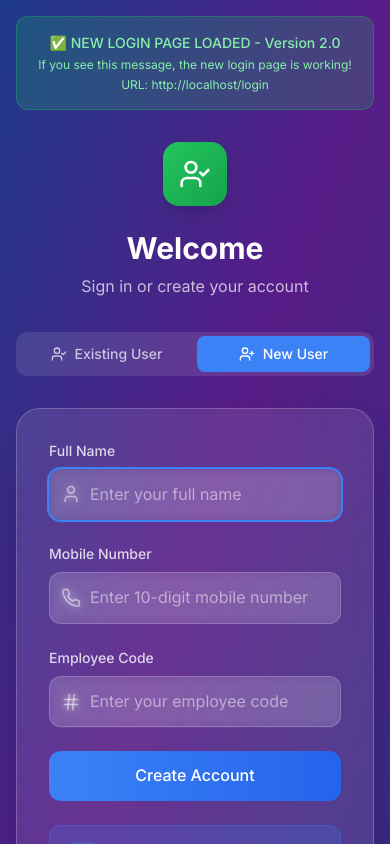
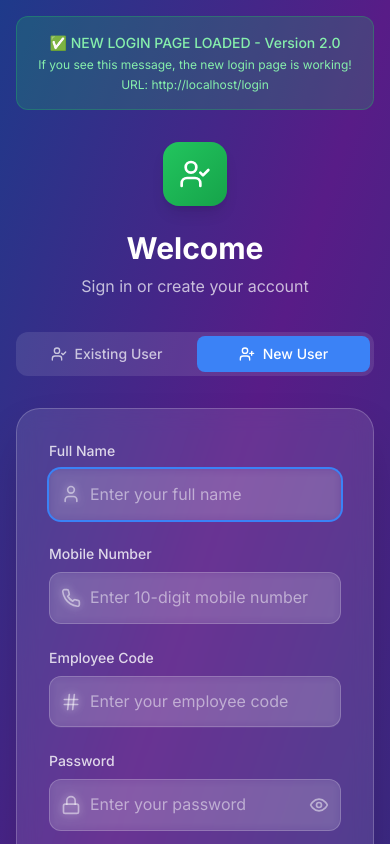
Before and after one commit to dipteshpadval/WEB-BASE-APPLICATION, a React (Vite) app in the folder frontend/: page /login in a window 390 px wide. Both pictures are taken after a click on the button "New User". Shown: the top 844 px of the page. Built offline with nearby package versions, Linux system fonts and the light colour scheme; no server answers.

Commit message:
Add password field to user registration - users can now register with name, employeeCode, mobile, and password

```diff
--- a/frontend/src/contexts/AuthContext.tsx
+++ b/frontend/src/contexts/AuthContext.tsx
@@ -15,7 +15,7 @@ interface AuthContextType {
   user: User | null
   isAdmin: boolean
   isAuthenticated: boolean
-  register: (userData: { name: string; mobile: string; employeeCode: string }) => Promise<void>
+  register: (userData: { name: string; mobile: string; employeeCode: string; password: string }) => Promise<void>
   login: (employeeCode: string, password: string) => Promise<void>
   logout: () => void
   isLoading: boolean
@@ -51,10 +51,10 @@ export function AuthProvider({ children }: { children: React.ReactNode }) {
     }
   }, [])
 
-  const register = async (userData: { name: string; mobile: string; employeeCode: string }) => {
+  const register = async (userData: { name: string; mobile: string; employeeCode: string; password: string }) => {
     setIsLoading(true)
     try {
-      const response = await authAPI.register(userData.name, userData.mobile, userData.employeeCode)
+      const response = await authAPI.register(userData.name, userData.mobile, userData.employeeCode, userData.password)
       toast.success(response.message)
     } catch (error: any) {
       console.error('Registration error:', error)
--- a/frontend/src/lib/api.ts
+++ b/frontend/src/lib/api.ts
@@ -121,8 +121,8 @@ export const authAPI = {
     return response.data
   },
 
-  register: async (name: string, mobile: string, employeeCode: string): Promise<{ user: User; message: string }> => {
-    const response = await api.post('/auth/register', { name, mobile, employeeCode })
+  register: async (name: string, mobile: string, employeeCode: string, password: string): Promise<{ user: User; message: string }> => {
+    const response = await api.post('/auth/register', { name, mobile, employeeCode, password })
     return response.data
   },
 
--- a/frontend/src/pages/Login.tsx
+++ b/frontend/src/pages/Login.tsx
@@ -22,7 +22,8 @@ export default function Login() {
   const [registerData, setRegisterData] = useState({
     name: '',
     mobile: '',
-    employeeCode: ''
+    employeeCode: '',
+    password: '', // Add password field
   })
 
   // Debug logging
@@ -112,7 +113,7 @@ export default function Login() {
       await register(registerData)
       toast.success('Registration successful! Please wait for admin approval.')
       setActiveTab('login')
-      setRegisterData({ name: '', mobile: '', employeeCode: '' })
+      setRegisterData({ name: '', mobile: '', employeeCode: '', password: '' })
     } catch (error: any) {
       console.error('❌ Registration error:', error)
       toast.error(error.message || 'Registration failed')
@@ -358,6 +359,41 @@ export default function Login() {
                 )}
               </div>
 
+              {/* Password Field */}
+              <div>
+                <label className="block text-sm font-medium text-white/80 mb-2">
+                  Password
+                </label>
+                <div className="relative">
+                  <div className="absolute inset-y-0 left-0 pl-3 flex items-center pointer-events-none">
+                    <Lock className="h-5 w-5 text-white/50" />
+                  </div>
+                  <input
+                    type={showPassword ? 'text' : 'password'}
+                    value={registerData.password}
+                    onChange={(e) => handleInputChange('register', 'password', e.target.value)}
+                    className={`w-full pl-10 pr-12 py-3 bg-white/10 border rounded-xl text-white placeholder-white/50 focus:outline-none focus:ring-2 focus:ring-blue-500 focus:border-transparent backdrop-blur-sm ${
+                      errors.password ? 'border-red-500' : 'border-white/20'
+                    }`}
+                    placeholder="Enter your password"
+                  />
+                  <button
+                    type="button"
+                    onClick={() => setShowPassword(!showPassword)}
+                    className="absolute inset-y-0 right-0 pr-3 flex items-center"
+                  >
+                    {showPassword ? (
+                      <EyeOff className="h-5 w-5 text-white/50 hover:text-white/80" />
+                    ) : (
+                      <Eye className="h-5 w-5 text-white/50 hover:text-white/80" />
+                    )}
+                  </button>
+                </div>
+                {errors.password && (
+                  <p className="mt-2 text-sm text-red-400">{errors.password}</p>
+                )}
+              </div>
+
               {/* Submit Button */}
               <button
                 type="submit"
```
Also changed, not shown: 1 other file (tests, documents, lock files or other folders).
